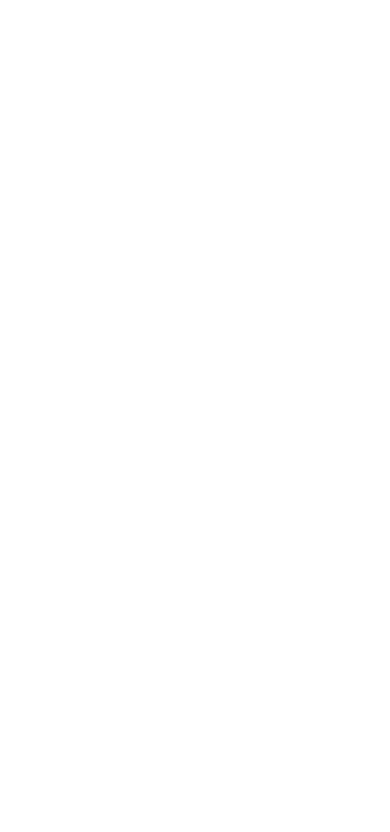
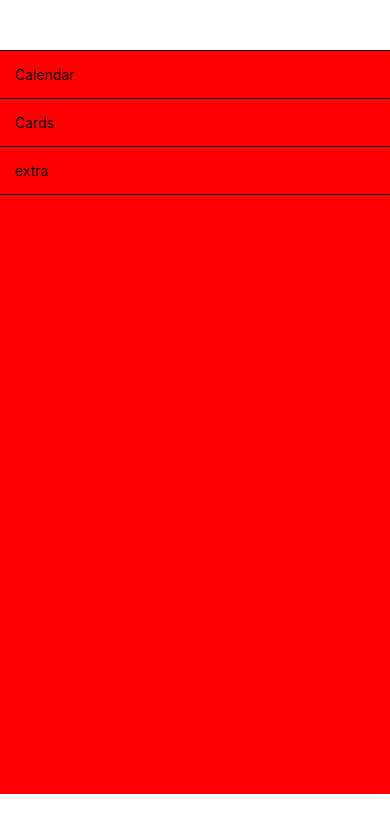
Before and after one commit to jgenso1690/reactNative-elements, a React Native app in the folder reactNative-elements/: screen / in a window 390 px wide. Shown: the top 832 px of the page. Built offline with nearby package versions, Linux system fonts and the light colour scheme.

Commit message:
render flatlist items, styling

```diff
--- a/reactNative-elements/App.js
+++ b/reactNative-elements/App.js
@@ -1,12 +1,22 @@
 import { StatusBar } from 'expo-status-bar';
-import { FlatList, StyleSheet, Text, View } from 'react-native';
-import Calendar from "./components/Calendar/Calendar"
+import { FlatList, SafeAreaView, StyleSheet, Text, View, TouchableOpacity, Dimensions } from 'react-native';
+// import { TouchableOpacity } from 'react-native-gesture-handler';
+import Calendar from "./components/Calendar/Calendar.js";
 
+const SCREEN_WIDTH = Dimensions.get("window").width;
 export default function App() {
 
   const components = [
     {
       id: 'Calendar',
+      component: <Calendar/>
+    },
+    {
+      id: 'Cards',
+      component: <Calendar/>
+    },
+    {
+      id: 'extra',
       component: <Calendar/>
     }
   ]
@@ -14,12 +24,16 @@
     <View style={styles.container}>
       <FlatList
         data={components}
+        contentContainerStyle={{width: '100%', borderBottomWidth: 1}}
         renderItem={({item})=> {
+          return(
+            <TouchableOpacity style={styles.itemContainer}>
               <Text>{item.id}</Text>
+            </TouchableOpacity>
+            )
         }}
         keyExtractor={item=>item.id}
         >
-
       </FlatList>
       <StatusBar style="auto" />
     </View>
@@ -30,7 +44,16 @@
   container: {
     flex: 1,
     backgroundColor: '#fff',
-    alignItems: 'center',
+    alignItems: 'flex-start',
+    alignSelf: 'center',
     justifyContent: 'center',
+    margin: 50,
+    width: '100%',
+    backgroundColor: 'red'
   },
+  itemContainer : {
+    padding: 15,
+    borderTopWidth: 1,
+    width: SCREEN_WIDTH
+  }
 });
--- a/reactNative-elements/components/Calendar/Calendar.js
+++ b/reactNative-elements/components/Calendar/Calendar.js
@@ -13,4 +13,4 @@
 
 }
 
-export default Calendar
+export default Calendar;
--- a/reactNative-elements/package.json
+++ b/reactNative-elements/package.json
@@ -12,7 +12,8 @@
     "expo": "~48.0.18",
     "expo-status-bar": "~1.4.4",
     "react": "18.2.0",
-    "react-native": "0.71.8"
+    "react-native": "0.71.8",
+    "react-native-gesture-handler": "^2.12.0"
   },
   "devDependencies": {
     "@babel/core": "^7.20.0"
```
Also changed, not shown: 1 other file (tests, documents, lock files or other folders). Lines whose indentation alone changed are shown as unchanged.
